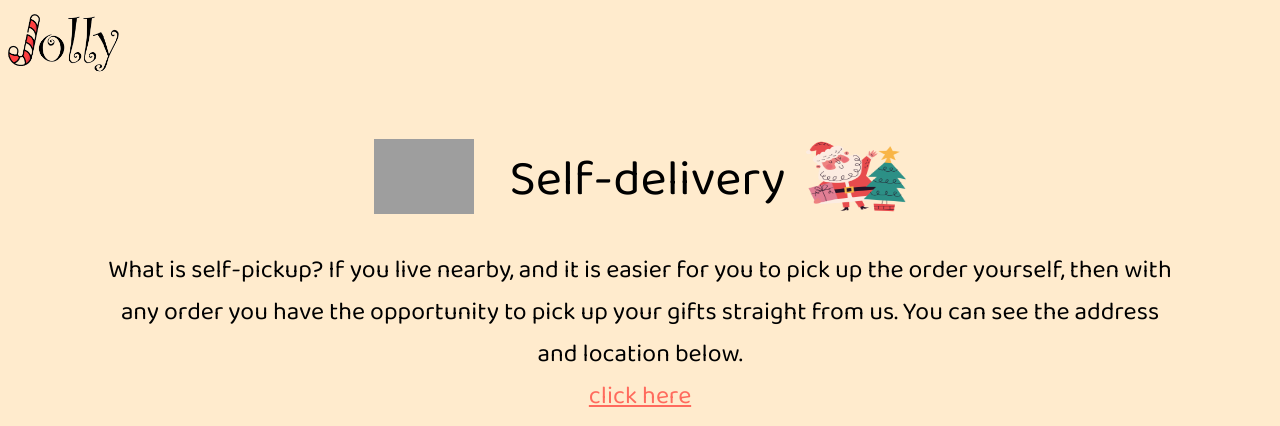
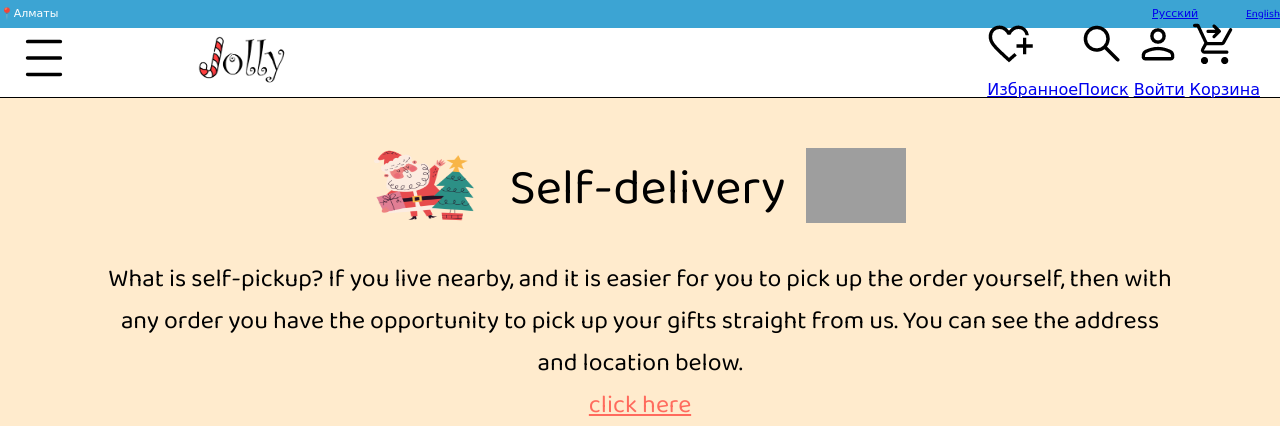
Before and after one commit to dev-maha/final-project, a PHP site: page /karta.html in a window 1280 px wide. Shown: the top 426 px of the page. Run offline with PHP 8.4, Linux system fonts and the light colour scheme; some libraries are stand-ins or nearby versions; grey boxes are pictures that could not be loaded.

Commit message:
header in karta

```diff
--- a/css/karta.css
+++ b/css/karta.css
@@ -3,6 +3,52 @@
     padding: 0;
     font-family: 'Baloo Da 2', cursive;
 
+}
+.head-s {
+    background-color: #3ca4d3;
+    color: white;
+    display: flex;
+    align-items: center;
+    justify-content: space-between;
+    font-size: 11px;
+    padding: 5px 0px 5px;
+}
+.language {
+    display: flex;
+    justify-content: space-between;
+    flex-basis: 10%;
+}
+
+.header {
+    position: sticky;
+    top: 0;
+    align-items: center;
+    justify-content: space-between;
+    display: flex;
+    height: 50px;
+    border-bottom: 1px solid black;
+    padding: 9px 20px 10px;
+    background-color: white;
+    z-index: 3;
+}
+.box-1 {
+    flex-basis: 22%;
+    display: flex;
+    justify-content: space-between;
+    align-items: center;
+}
+
+.box-3 {
+    display: flex;
+    justify-content: space-around;
+    flex-basis: 22%;
+    align-items: center;
+
+}
+
+.search {
+    display: flex;
+    flex-basis: 85%;
 }
 
 body{
--- a/css/style.css
+++ b/css/style.css
@@ -27,7 +27,7 @@
     align-items: center;
     justify-content: space-between;
     display: flex;
-    height: 100px;
+    height: 150px;
     border-bottom: 1px solid black;
     padding: 9px 20px 10px;
     background-color: white;
--- a/karta.html
+++ b/karta.html
@@ -15,16 +15,36 @@
     <link rel="icon" type="image/x-icon" href="favicon.ico">
 </head>
 <body>
-    <img style="height: 80px; width: 130px;" src="img/jolly-removebg-preview (2).png">
+    <div class="head-s ">
+        <div class="location">📍Алматы</div>
+        <div class="language">
+            <a href="fordad.html">Русский</a>
+            <div> </div>
+            <a href="fordad1.html">English</a>
+        </div>
+    </div>
+    <div class="header">
+        <div class="box-1">
+            <div class="navbar"><img src="img/navbar.png" alt="">
+            </div>
+            <div class="main-logo"><img src="img/logo.png" alt="logo" width="100px" width></div>
+        </div>
+        <div class="box-3">
+            <div><a href="#"><img src="img/wishlist-add.png" alt="">Избранное</a></div>
+            <div><a href="#"><img src="img/search.png" alt=""> Поиск</a></div>
+            <div><a href="#"><img src="img/login.png" alt="login"> Войти</a></div>
+            <div><a href="#"><img src="img/cart.png" alt="">Корзина</a></div>
+        </div>
+    </div>
 
     <div class="santa">
         <div class="santa1">
-            <img style="height: 75px; width: 100px;" src="img/santa-claus (1).png"></div>
+            <img style="height: 75px; width: 100px;" src="img/santa-claus.png"></div>
             <div style="width: 35px;"></div>
             <div class="self" style="font-size:50px;">Self-delivery</div>
             <div style="width: 20px;"></div>
             <div class="santa2">
-                <img style="height: 75px; width: 100px;" src="img/santa-claus.png"></div>
+                <img style="height: 75px; width: 100px;" src="img/santa-claus (1).png"></div>
     </div>
 
     <br>
```
